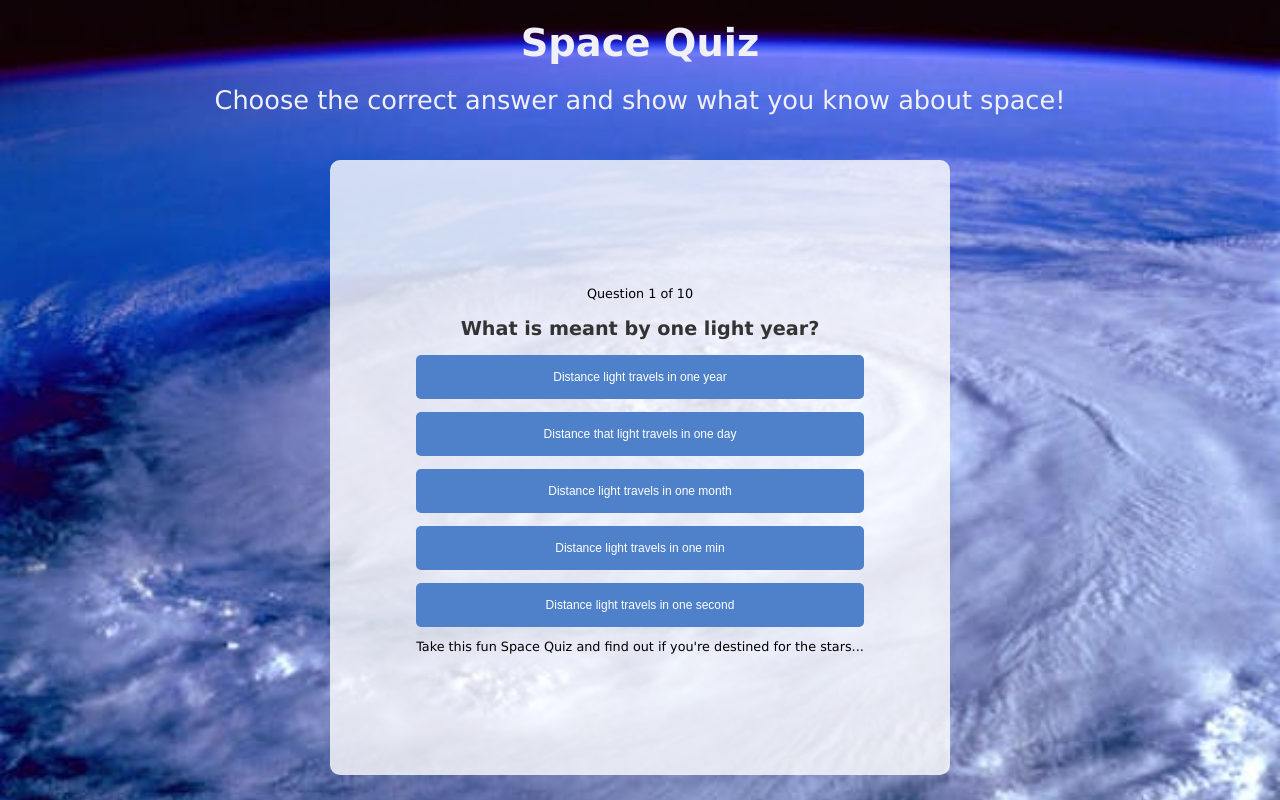
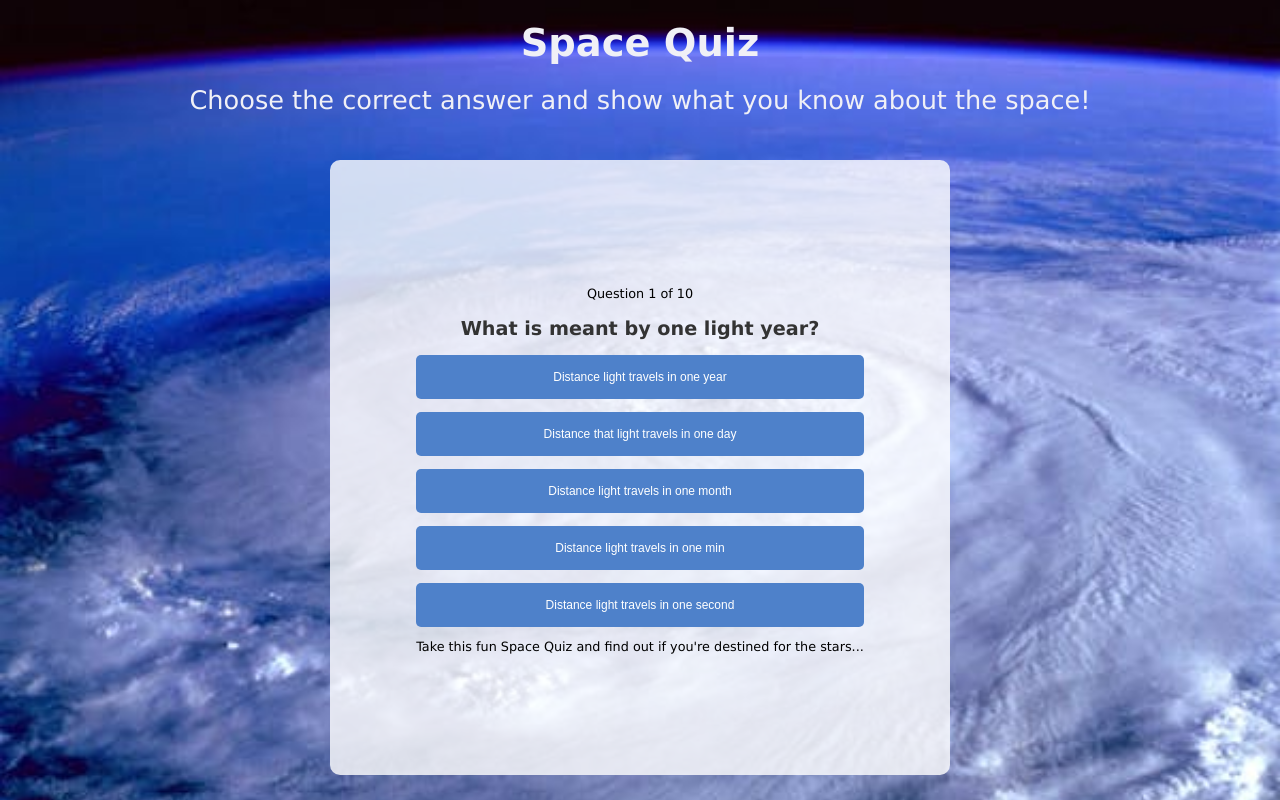
Before and after one commit to JuliDell/Spacequiz, a plain HTML site: page index.html in a window 1280 px wide. Drawn offline with Linux system fonts and the light colour scheme; a web font is replaced by a local one.

Commit message:
correct header text

```diff
--- a/index.html
+++ b/index.html
@@ -17,7 +17,7 @@
 <body>
     <header>
         <h1 class="format"> Space Quiz</h1>
-        <p class="format2"> Choose the correct answer and show what you know about space!</p>
+        <p class="format2"> Choose the correct answer and show what you know about the space!</p>
     </header>
     <div class="container">
         <div id="quiz" class="position">
```
